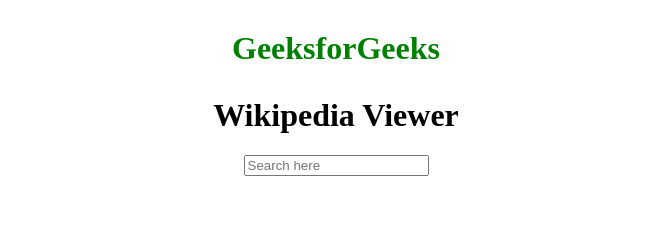
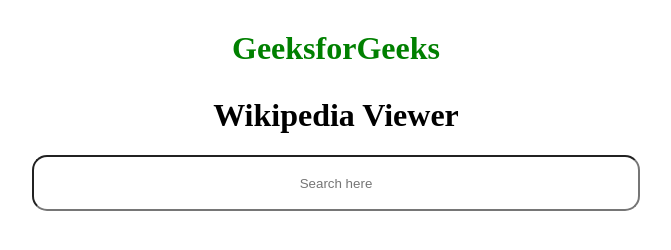
Before and after one commit to FrankGrillo1991/Wikipedia-Search, a plain HTML site: page index.html in a window 1280 px wide. Shown: the whole page, without its empty margins (304-975 px from the left). Drawn offline with nearby package versions, Linux system fonts and the light colour scheme.

Commit message:
Update styles.css

```diff
--- a/styles.css
+++ b/styles.css
@@ -13,3 +13,20 @@ h1 {
 p {
     background-color: rgb(153, 225, 155);
 }
+
+#randomPage {
+    color: white;
+}
+
+input[type="text"] {
+    border-radius: 15px;
+    text-align: center;
+    height: 50px;
+    width: 600px;
+    -webkit-transition: width 0.4s ease-in-out;
+    transition: width 0.4s ease-in-out;
+}
+
+input[type="text"]:focus {
+    width: 100%;
+}
```
